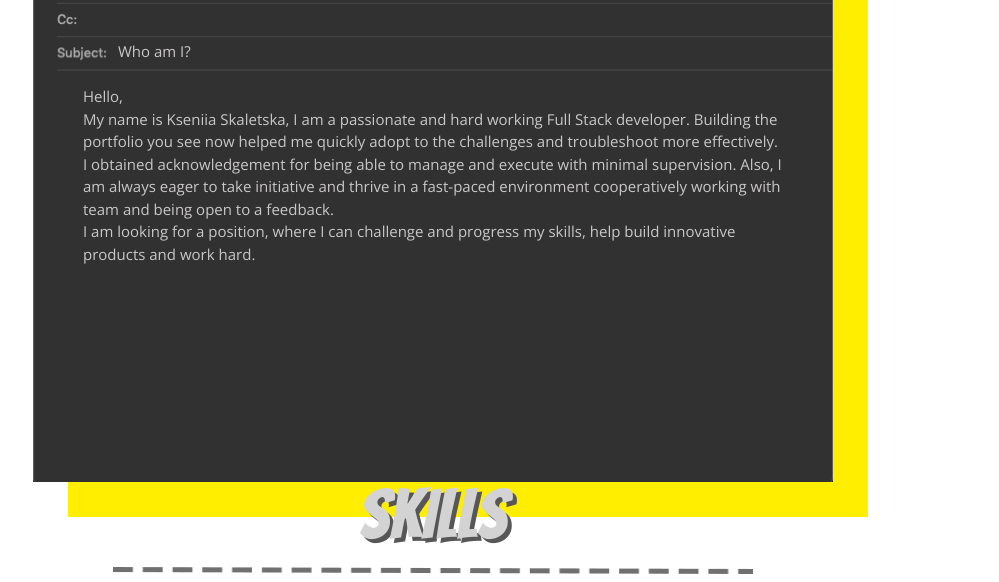
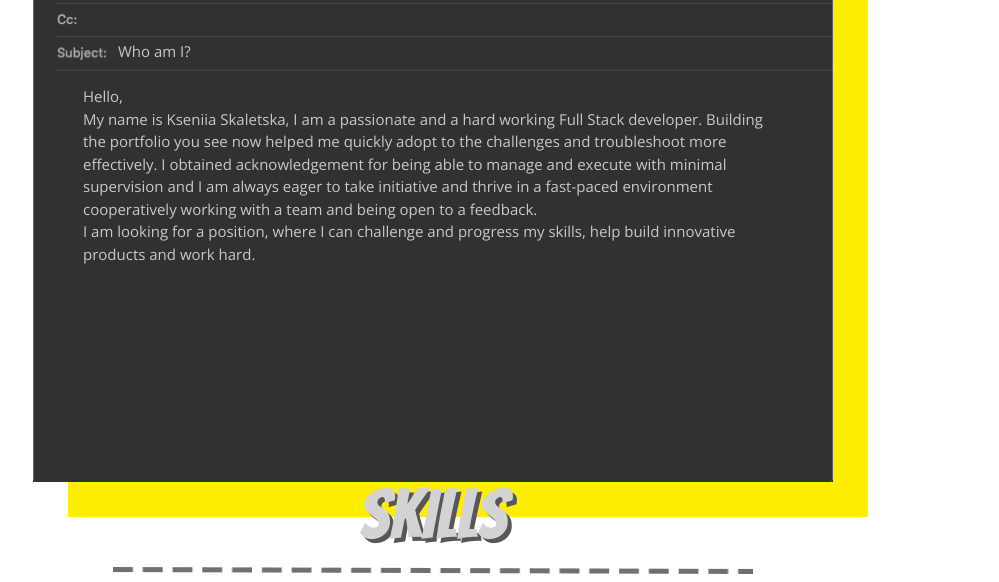
Before and after one commit to Kseniask/portfolio_cv, a website: page index.html in a window 1280 px wide. Shown: the part 1707-2289 px from the top of the page, without its empty margins (207-1206 px from the left). Drawn offline with nearby package versions, Linux system fonts and the light colour scheme; some packages are replaced by stand-ins of ours; a script that the page names is missing.

Commit message:
edited text 'about me'

```diff
--- a/index.html
+++ b/index.html
@@ -216,8 +216,8 @@
           <div class="text_email">
           <p class="to"> dear_visitor@letsconnect.com</p>
           <p class="subject">Who am I?</p>
-          <p class="about_me_text"> Hello,<br> My name is Kseniia Skaletska, I am a passionate and hard working Full Stack developer. Building the portfolio you see now helped me quickly adopt to the challenges and troubleshoot more effectively.
-            I obtained acknowledgement for being able to manage and execute with minimal supervision. Also, I am always eager to take initiative and thrive in a fast-paced environment cooperatively working with team and being open to a feedback.
+          <p class="about_me_text"> Hello,<br> My name is Kseniia Skaletska, I am a passionate and a hard working Full Stack developer. Building the portfolio you see now helped me quickly adopt to the challenges and troubleshoot more effectively.
+            I obtained acknowledgement for being able to manage and execute with minimal supervision and I am always eager to take initiative and thrive in a fast-paced environment cooperatively working with a team and being open to a feedback.
             <br>I am looking for a position, where I can challenge and progress
              my skills, help build innovative products and <span class="typing"></span> </p>
              </div>
```
